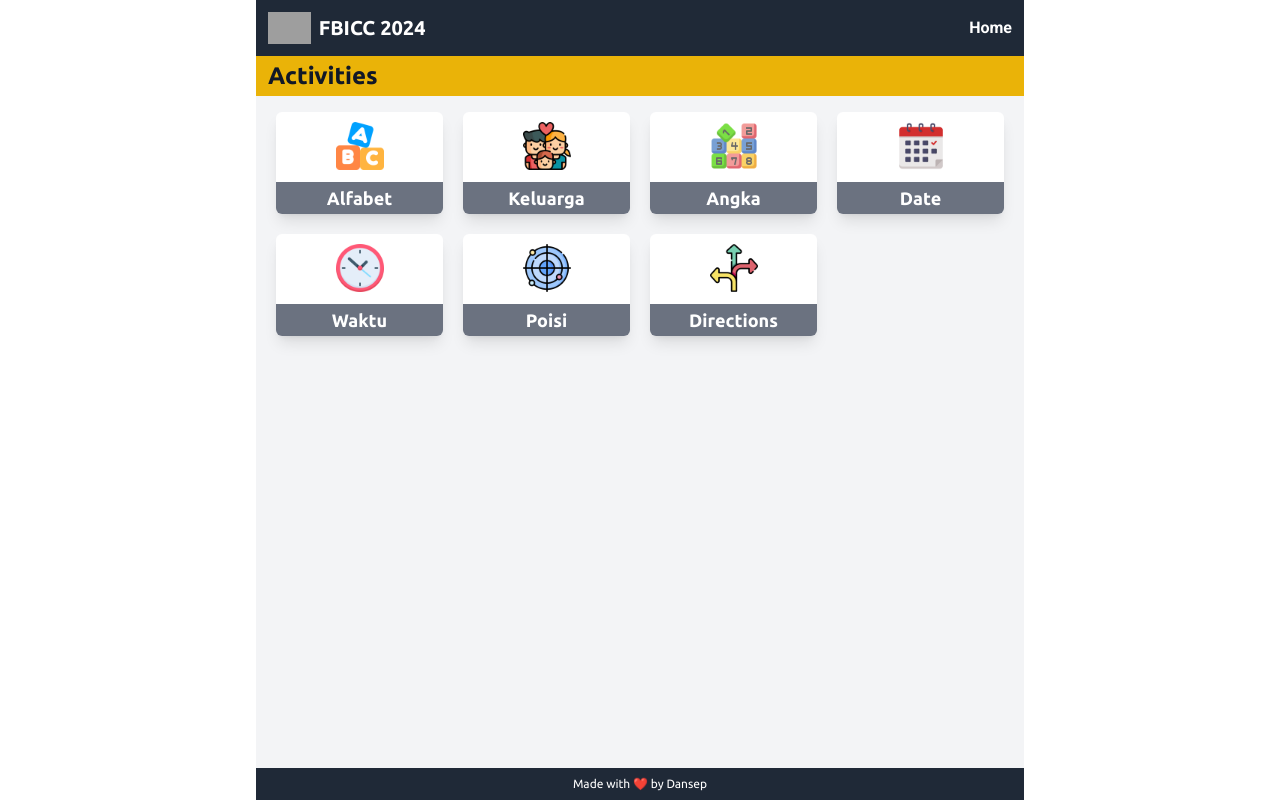
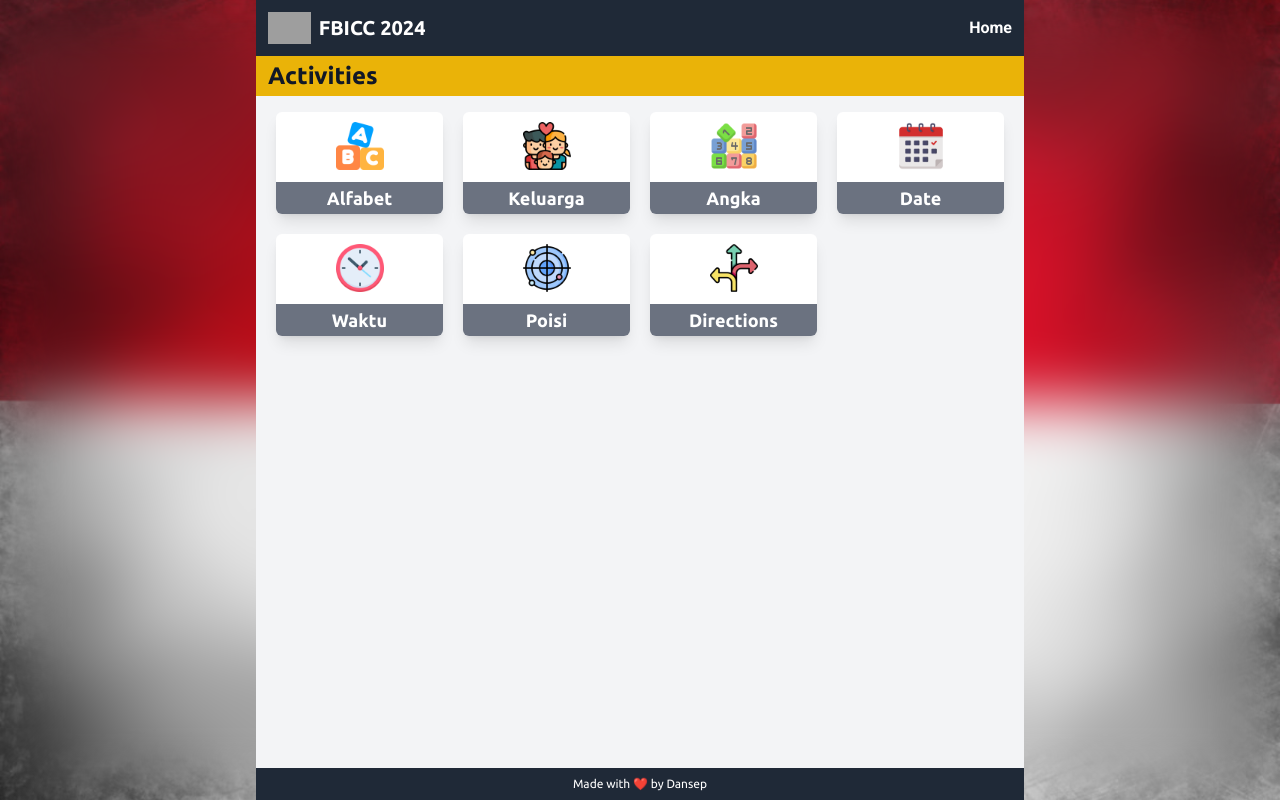
Before and after one commit to DanSepulveda/fbicc, a React (Vite) app: page / in a window 1280 px wide. Built offline with nearby package versions, Linux system fonts and the light colour scheme; grey boxes are pictures that could not be loaded.

Commit message:
body background

```diff
--- a/src/index.css
+++ b/src/index.css
@@ -7,3 +7,10 @@
     font-family: 'Roboto', system-ui, sans-serif;
   }
 }
+
+body {
+  background-image: url('/images/flag.jpg');
+  background-size: cover;
+  background-position: center center;
+  backdrop-filter: blur(30px);
+}
```
Also changed, not shown: public/images/flag.jpg (added).
